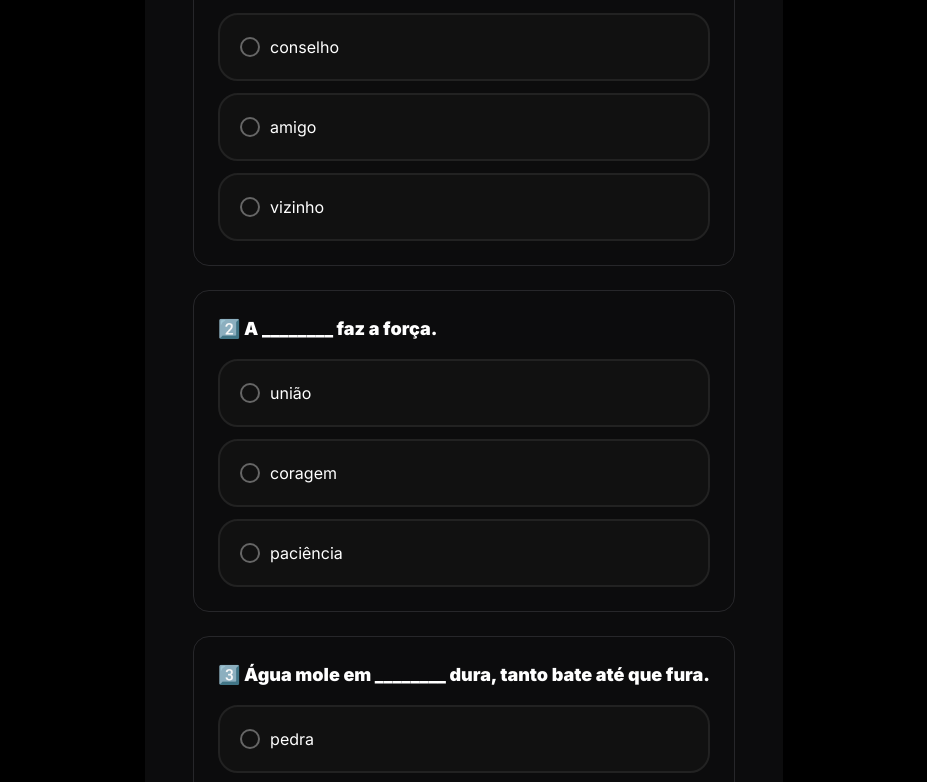
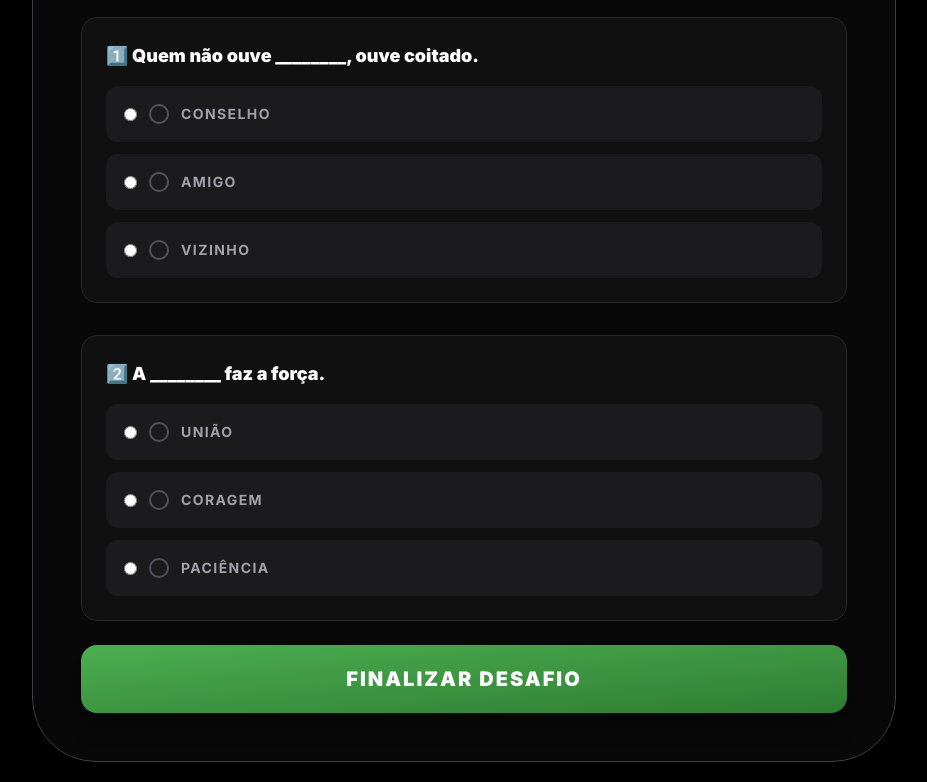
Before and after one commit to uliscale63-ship-it/ganhe-hoje, a plain HTML site: page confirmar.html in a window 1280 px wide. Shown: the part 208-990 px from the top of the page, without its empty margins (176-1103 px from the left). Drawn offline with nearby package versions, Linux system fonts and the light colour scheme.

Commit message:
Update confirmar.html

```diff
--- a/confirmar.html
+++ b/confirmar.html
@@ -3,153 +3,86 @@
     <meta charset="UTF-8">
     <meta name="viewport" content="width=device-width, initial-scale=1.0">
     <title>SOU ANGOLANO - Conhecimento vale Ouro</title>
-
     <script src="https://cdn.tailwindcss.com"></script>
     <link href="https://fonts.googleapis.com/css2?family=Inter:wght@400;600;700;800;900&amp;display=swap" rel="stylesheet">
-
     <style>
-  body, html {
-    margin: 0;
-    padding: 0;
-    font-family: 'Inter', sans-serif;
-    background-color: #000;
-    color: #fff;
+        :root {
+            --angola-red: #E31B23;
+            --angola-yellow: #F8D308;
+            --angola-black: #000000;
+            --gold-gradient: linear-gradient(135deg, #F8D308 0%, #D4AF37 50%, #F8D308 100%);
         }
-
-  .opcao-deposito {
-    cursor: pointer;
-    border: 2px solid #222;
-    padding: 20px;
-    border-radius: 20px;
-    background: #111;
-    transition: all 0.2s;
-    display: flex;
-    align-items: center;
-    gap: 10px;
-  }
-
-  .opcao-deposito.selecionado {
-    border-color: #F8D308;
-    background: rgba(248, 211, 8, 0.1);
-  }
-
-  .opcao-deposito input {
-    display: none;
-  }
-
-  .w-5.h-5 {
-    width: 20px;
-    height: 20px;
-    border-radius: 50%;
-    border: 2px solid #666;
-    display: flex;
-    align-items: center;
-    justify-content: center;
-  }
-
-  .w-5.h-5 .dot {
-    width: 10px;
-    height: 10px;
-    border-radius: 50%;
-    background: #F8D308;
-    display: none;
-  }
-
-  .opcao-deposito.selecionado .dot {
-    display: block;
-  }
+        body, html { margin:0; padding:0; width:100%; overflow-x:hidden; font-family:'Inter', sans-serif; background-color:var(--angola-black); color:#fff;}
+        * { box-sizing:border-box; max-width:100%; }
+        .glass-card { background: rgba(255,255,255,0.03); backdrop-filter: blur(15px); border:1px solid rgba(255,255,255,0.1);}
+        .opcao-deposito.selecionado { border-color: var(--angola-yellow); background: rgba(248,211,8,0.1);}
+        .opcao-deposito { cursor:pointer; border:2px solid #222; padding:20px; border-radius:20px; background:#111; transition: all 0.2s;}
+        label { cursor:pointer; }
     </style>
 </head>
 <body>
-
-<div class="min-h-screen flex items-center justify-center p-6">
-  <div class="glass-card p-12 rounded-[4rem] border-zinc-700 text-center shadow-2xl relative bg-zinc-900/50">
-    <h2 class="text-4xl font-black text-white mb-10">DESAFIO CULTURAL</h2>
-    <div id="quizSection" class="space-y-6 text-left">
-
-      <!-- Pergunta 1 -->
-      <div class="question p-6 rounded-2xl border border-zinc-800 space-y-3">
-        <p class="text-lg font-black mb-4">1️⃣ Quem não ouve ________, ouve coitado.</p>
+    <div class="min-h-screen bg-black text-white relative overflow-x-hidden">
+        <main class="max-w-7xl mx-auto py-12">
+            <div class="max-w-4xl mx-auto px-4 py-12 animate-zoom-in">
+                <div class="glass-card p-12 rounded-[4rem] border-zinc-700 text-center shadow-2xl relative">
+                    <div class="absolute -top-6 left-1/2 -translate-x-1/2 bg-angola-yellow text-black px-8 py-2 rounded-full font-black uppercase text-sm italic">
+                        Desafio Cultural
+                    </div>
+                    <h2 class="text-4xl font-black text-white mb-10 italic uppercase tracking-tighter">DESAFIO CULTURAL</h2>
+                    <div id="quizSection" class="space-y-6">
+                        <div class="space-y-8 text-left">
+                            <div class="question bg-zinc-900/50 p-6 rounded-2xl border border-zinc-800">
+                                <p class="text-white text-lg font-black mb-4">1️⃣ Quem não ouve ________, ouve coitado.</p>
                                 <div class="grid grid-cols-1 gap-3">
-          <label class="opcao-deposito">
-            <input type="radio" name="q1" value="conselho">
-            <div class="w-5 h-5"><div class="dot"></div></div>
-            <span>conselho</span>
+                                    <label class="flex items-center gap-3 p-4 rounded-xl transition-all border-2 bg-zinc-800/50 border-transparent text-zinc-400 hover:bg-zinc-800">
+                                        <input type="radio" value="conselho" name="q1">
+                                        <div class="w-5 h-5 rounded-full border-2 flex items-center justify-center border-zinc-600"></div>
+                                        <span class="font-bold uppercase text-sm tracking-widest">conselho</span>
                                     </label>
-          <label class="opcao-deposito">
-            <input type="radio" name="q1" value="amigo">
-            <div class="w-5 h-5"><div class="dot"></div></div>
-            <span>amigo</span>
+                                    <label class="flex items-center gap-3 p-4 rounded-xl transition-all border-2 bg-zinc-800/50 border-transparent text-zinc-400 hover:bg-zinc-800">
+                                        <input type="radio" value="amigo" name="q1">
+                                        <div class="w-5 h-5 rounded-full border-2 flex items-center justify-center border-zinc-600"></div>
+                                        <span class="font-bold uppercase text-sm tracking-widest">amigo</span>
                                     </label>
-          <label class="opcao-deposito">
-            <input type="radio" name="q1" value="vizinho">
-            <div class="w-5 h-5"><div class="dot"></div></div>
-            <span>vizinho</span>
+                                    <label class="flex items-center gap-3 p-4 rounded-xl transition-all border-2 bg-zinc-800/50 border-transparent text-zinc-400 hover:bg-zinc-800">
+                                        <input type="radio" value="vizinho" name="q1">
+                                        <div class="w-5 h-5 rounded-full border-2 flex items-center justify-center border-zinc-600"></div>
+                                        <span class="font-bold uppercase text-sm tracking-widest">vizinho</span>
                                     </label>
                                 </div>
                             </div>
 
-      <!-- Pergunta 2 -->
-      <div class="question p-6 rounded-2xl border border-zinc-800 space-y-3">
-        <p class="text-lg font-black mb-4">2️⃣ A ________ faz a força.</p>
+                            <div class="question bg-zinc-900/50 p-6 rounded-2xl border border-zinc-800">
+                                <p class="text-white text-lg font-black mb-4">2️⃣ A ________ faz a força.</p>
                                 <div class="grid grid-cols-1 gap-3">
-          <label class="opcao-deposito">
-            <input type="radio" name="q2" value="união">
-            <div class="w-5 h-5"><div class="dot"></div></div>
-            <span>união</span>
+                                    <label class="flex items-center gap-3 p-4 rounded-xl transition-all border-2 bg-zinc-800/50 border-transparent text-zinc-400 hover:bg-zinc-800">
+                                        <input type="radio" value="união" name="q2">
+                                        <div class="w-5 h-5 rounded-full border-2 flex items-center justify-center border-zinc-600"></div>
+                                        <span class="font-bold uppercase text-sm tracking-widest">união</span>
                                     </label>
-          <label class="opcao-deposito">
-            <input type="radio" name="q2" value="coragem">
-            <div class="w-5 h-5"><div class="dot"></div></div>
-            <span>coragem</span>
+                                    <label class="flex items-center gap-3 p-4 rounded-xl transition-all border-2 bg-zinc-800/50 border-transparent text-zinc-400 hover:bg-zinc-800">
+                                        <input type="radio" value="coragem" name="q2">
+                                        <div class="w-5 h-5 rounded-full border-2 flex items-center justify-center border-zinc-600"></div>
+                                        <span class="font-bold uppercase text-sm tracking-widest">coragem</span>
                                     </label>
-          <label class="opcao-deposito">
-            <input type="radio" name="q2" value="paciência">
-            <div class="w-5 h-5"><div class="dot"></div></div>
-            <span>paciência</span>
+                                    <label class="flex items-center gap-3 p-4 rounded-xl transition-all border-2 bg-zinc-800/50 border-transparent text-zinc-400 hover:bg-zinc-800">
+                                        <input type="radio" value="paciência" name="q2">
+                                        <div class="w-5 h-5 rounded-full border-2 flex items-center justify-center border-zinc-600"></div>
+                                        <span class="font-bold uppercase text-sm tracking-widest">paciência</span>
                                     </label>
                                 </div>
                             </div>
 
-      <!-- Pergunta 3 -->
-      <div class="question p-6 rounded-2xl border border-zinc-800 space-y-3">
-        <p class="text-lg font-black mb-4">3️⃣ Água mole em ________ dura, tanto bate até que fura.</p>
-        <div class="grid grid-cols-1 gap-3">
-          <label class="opcao-deposito">
-            <input type="radio" name="q3" value="pedra">
-            <div class="w-5 h-5"><div class="dot"></div></div>
-            <span>pedra</span>
-          </label>
-          <label class="opcao-deposito">
-            <input type="radio" name="q3" value="madeira">
-            <div class="w-5 h-5"><div class="dot"></div></div>
-            <span>madeira</span>
-          </label>
-          <label class="opcao-deposito">
-            <input type="radio" name="q3" value="ferro">
-            <div class="w-5 h-5"><div class="dot"></div></div>
-            <span>ferro</span>
-          </label>
-        </div>
+                            <!-- Continue para as demais questões da mesma forma -->
                         </div>
 
+                        <button class="w-full py-5 px-6 rounded-2xl cursor-pointer text-xl mt-8 font-black uppercase tracking-widest transition-all shadow-xl bg-gradient-to-br from-[#4CAF50] to-[#2e7d32] text-white hover:scale-[1.02] active:scale-95">
+                            Finalizar Desafio
+                        </button>
                     </div>
                 </div>
             </div>
-
-<script>
-  // Torna opções clicáveis e visivelmente selecionadas
-  const opcoes = document.querySelectorAll('.opcao-deposito');
-
-  opcoes.forEach(opcao => {
-    opcao.addEventListener('click', () => {
-      const grupo = opcao.closest('.question');
-      grupo.querySelectorAll('.opcao-deposito').forEach(o => o.classList.remove('selecionado'));
-      opcao.classList.add('selecionado');
-      opcao.querySelector('input').checked = true;
-    });
-  });
-</script>
-
+        </main>
+    </div>
 </body>
 </html>
```
Lines whose indentation alone changed are shown as unchanged.
